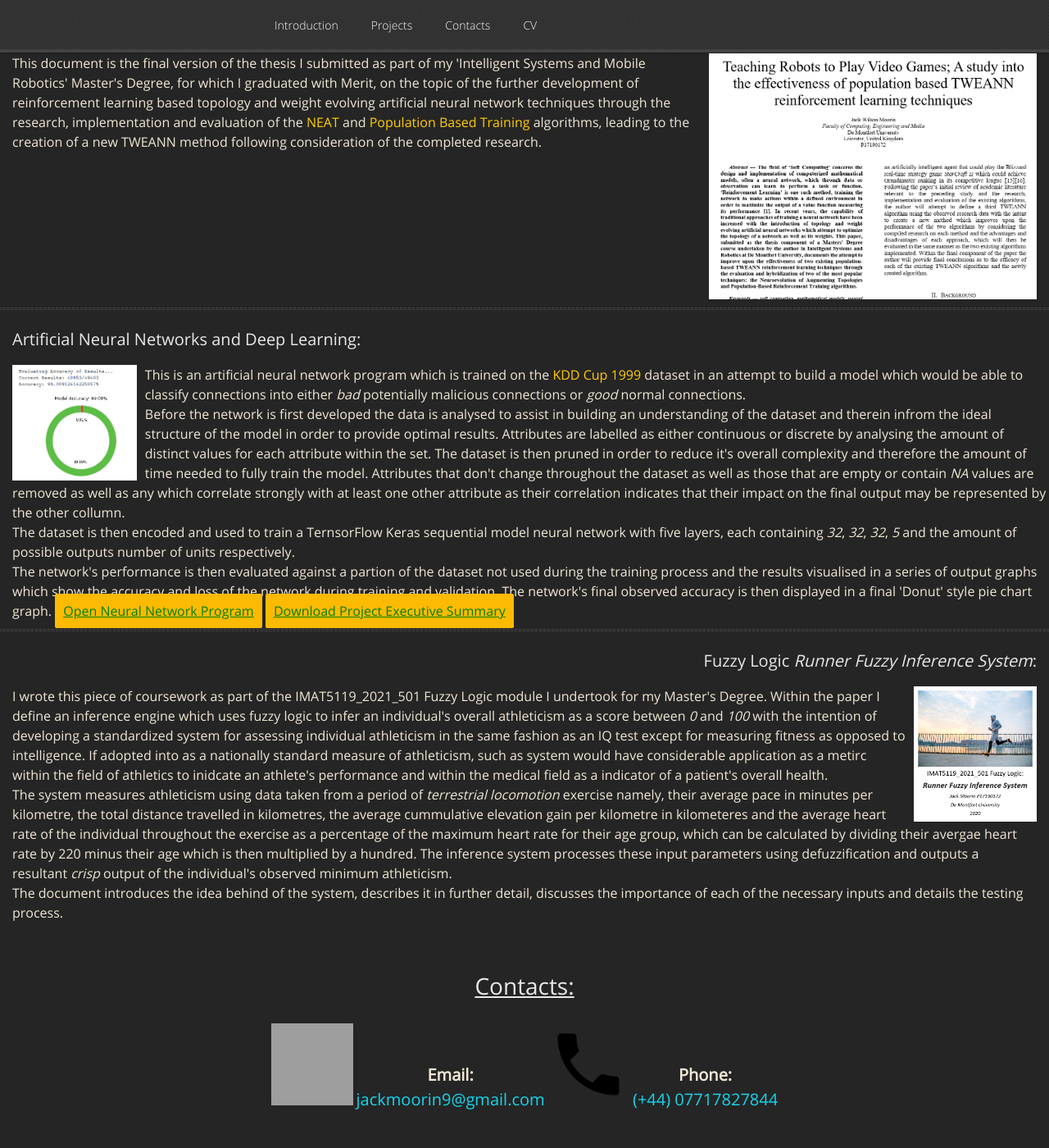
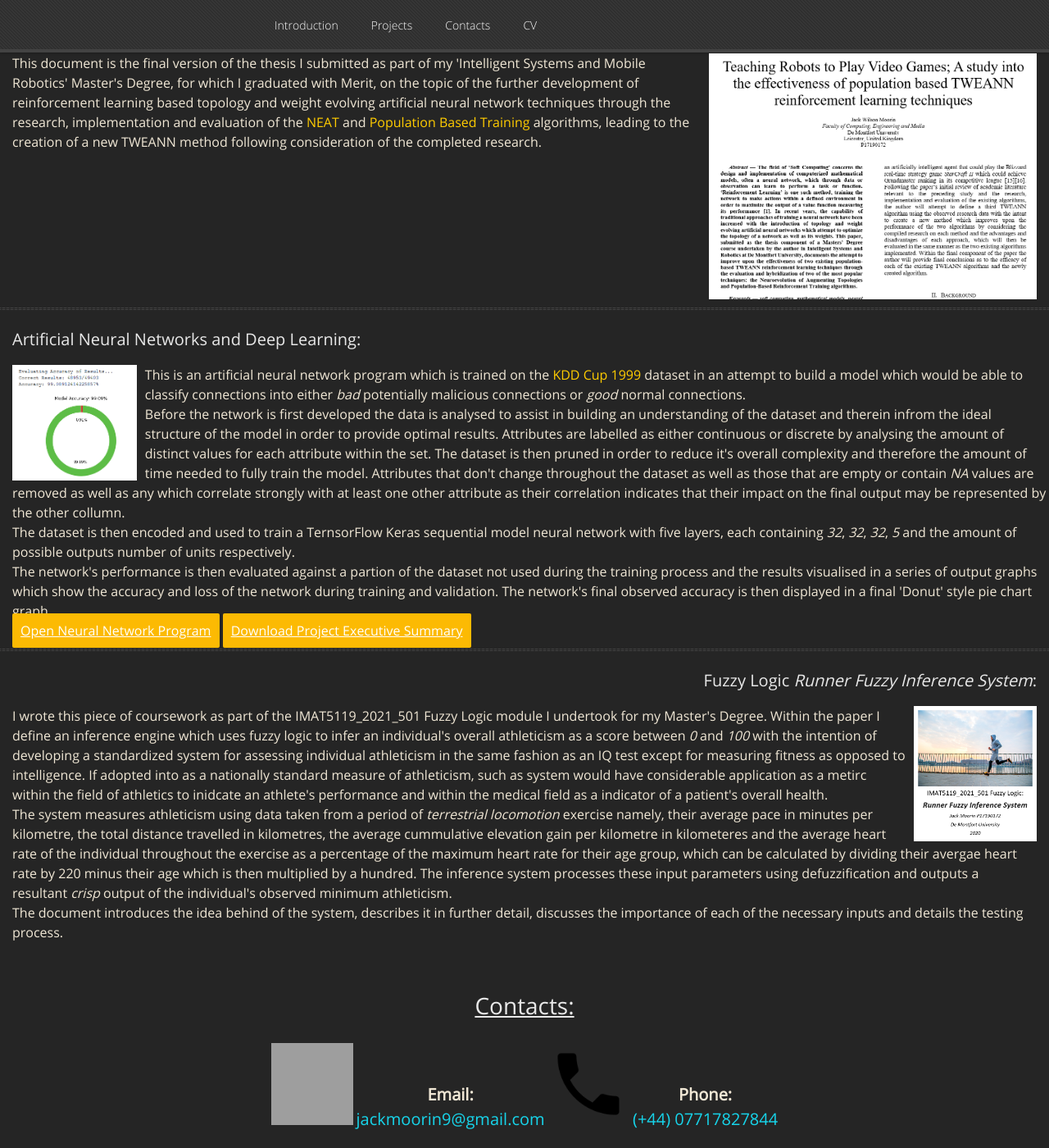
Before and after one commit to GamesProgrammingGrad2021/GamesProgrammingGrad2021.github.io, a Jekyll site: the page built from index.md, in a window 1280 px wide and 1400 px high, scrolled down 1447 px. Shown: the whole window at 82% size. Built offline with Jekyll 4.4.1, drawn with Linux system fonts in a browser that asks for light colours; nearby versions of some CDN libraries; our own code applies the rules of GitHub Pages for plain Markdown files; before the commit the page ends 2823 px from its top, so only the background shows below that; grey boxes are pictures that could not be loaded.

Commit message:
Update default.html

```diff
--- a/_layouts/default.html
+++ b/_layouts/default.html
@@ -28,8 +28,8 @@
 	text-align: left;
 	}
 	.project_download {
-	color: green;
-    border: 10px;
+	color: white;
+    border: 5px;
     background: #fcba03;
     border-radius: 2px;
 	padding: 10px 10px;
@@ -174,6 +174,7 @@
 				The network's performance is then evaluated against a partion of the dataset not used during the training process and the
 				results visualised in a series of output graphs which show the accuracy and loss of the network during training and validation.
 				The network's final observed accuracy is then displayed in a final 'Donut' style pie chart graph.
+				<br>
 				<a href="https://drive.google.com/file/d/1X-fP9Mrm-ccgKDmvOfAfwK8EcRm2s_mT/view?usp=sharing" class="project_download"><u>Open Neural Network Program</u></a></li>
 				<a href="ANN Executive Summary.docx" class="project_download"><u>Download Project Executive Summary</u></a></li>
 				</div>
```
